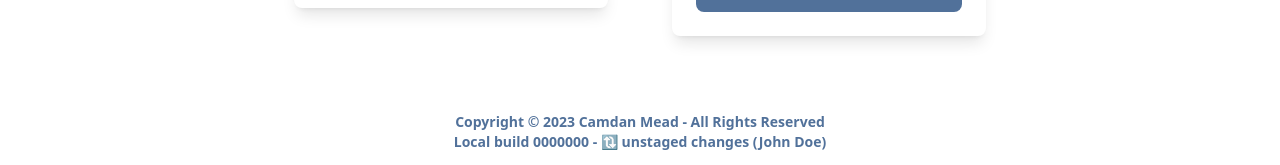
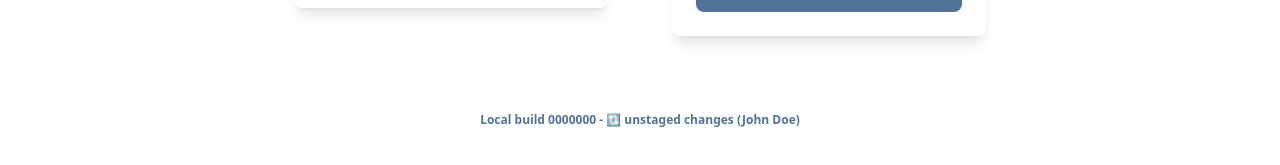
Before and after one commit to camdan-me/portfolio-next, a Next.js app: page /projects in a window 1280 px wide. Shown: the part 2150-2315 px from the top of the page. After the commit the page ends 2294 px from the top, so only its background shows below. Built offline with nearby package versions, Linux system fonts and the light colour scheme.

Commit message:
✨ polish footer and remove tech stack

```diff
--- a/resources/projects.json
+++ b/resources/projects.json
@@ -98,7 +98,7 @@
 	{
 		"id": "portfolio",
 		"title": "Personal Portfolio",
-		"description": "This entire portfolio website is 100% custom, written using NextJS and TailwindCSS. It's a great example of my web development skills.",
+		"description": "This entire portfolio website is 100% custom, written using Next and Tailwind and hosted on Vercel. It's a great example of my web development skills.",
 		"status": "Completed",
 		"role": "Creator",
 		"cta": "Check out the Code",
--- a/src/components/Footer.js
+++ b/src/components/Footer.js
@@ -3,7 +3,7 @@ import { useRouter } from 'next/router';
 import Link from 'next/link';
 
 const env = process.env.NEXT_PUBLIC_VERCEL_ENV ? process.env.VERCEL_ENV : 'local';
-const sha = process.env.NEXT_PUBLIC_VERCEL_GIT_COMMIT_SHA?.substring(0, 7) ?? '0000000';
+const sha = process.env.NEXT_PUBLIC_VERCEL_GIT_COMMIT_SHA ?? '0000000';
 const commit = process.env.NEXT_PUBLIC_VERCEL_GIT_COMMIT_MESSAGE ?? '🔃 unstaged changes';
 const author = process.env.NEXT_PUBLIC_VERCEL_GIT_COMMIT_AUTHOR_NAME ?? 'John Doe';
 
@@ -17,11 +17,9 @@ export default function Footer() {
 	return (
 		<>
 			<div className={'content-center w-screen px-8 py-4 font-black text-center text-white'}>
-				Created with <Link href="https://nextjs.org/" className="link-underline">Next</Link> and <Link href="https://tailwindcss.com/" className="link-underline">Tailwind</Link>, hosted by <Link href="https://vercel.com" className="link-underline">Vercel</Link>.
-				Check out the project on <Link href="https://github.com/camdan-me/portfolio-next" className="link-underline">GitHub</Link>.<br />
-				<div className="mt-1 text-sm text-gray-100">
-					Copyright © 2023 Camdan Mead - All Rights Reserved<br />
-					{displayEnv} build {sha} - {commit} ({author})
+				Copyright 2023 Camdan Mead - All Rights Reserved
+				<div className="mt-1 text-xs text-gray-100">
+					<Link href={`https://github.com/camdan-me/portfolio-next/commit/${sha}`} target="_blank">{displayEnv} build {sha.substring(0, 7)} - {commit} ({author})</Link>
 				</div>
 			</div >
 		</>
```
